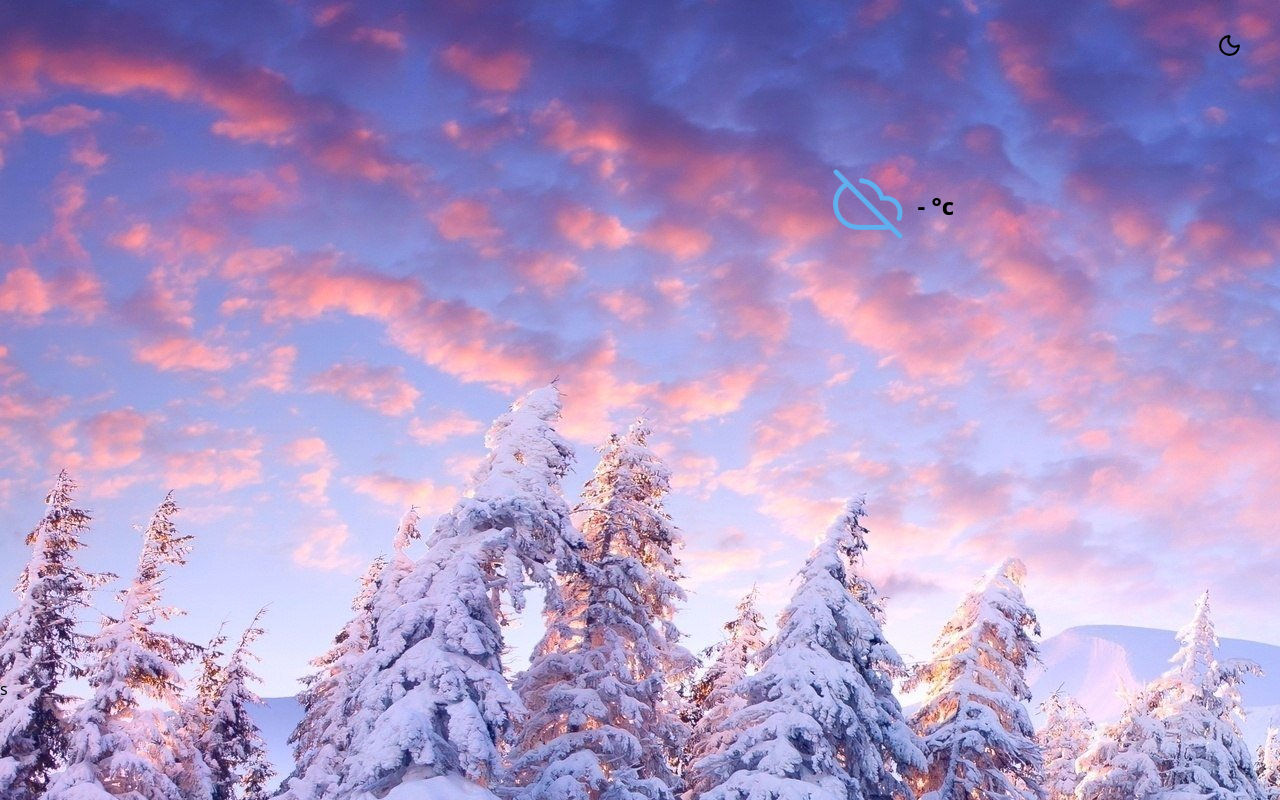
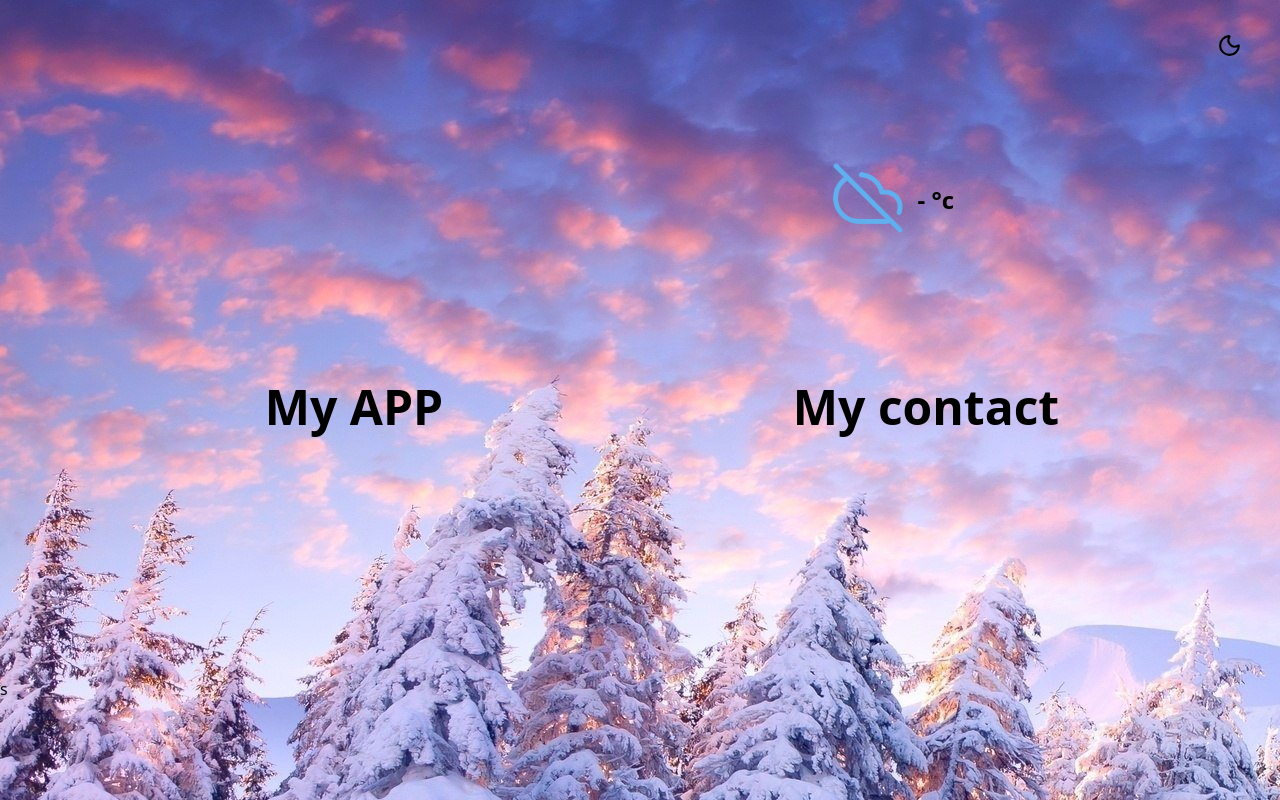
Before and after one commit to MishaPanivnyk/collection_hub_PM, a website built with Parcel: page src/index.html in a window 1280 px wide. Built offline with nearby package versions, Linux system fonts and the light colour scheme.

Commit message:
add title app and contact

```diff
--- a/src/index.html
+++ b/src/index.html
@@ -54,9 +54,13 @@
       </div>
 
       <div class="linksBlock" id="linksBlock">
-        <h1 class="my-app__title visually-hidden">My APP</h1>
-        <div class="linksBlockLeft" id="linksBlockLeft"></div>
-        <div class="linksBlockRight" id="linksBlockRight"></div>
+        <div class="linksBlockLeft" id="linksBlockLeft">
+          <h1 class="my-app__title">My APP</h1>
+        </div>
+
+        <div class="linksBlockRight" id="linksBlockRight">
+          <h1 class="my-app__title">My contact</h1>
+        </div>
       </div>
     </div>
 
--- a/src/sass/_app.scss
+++ b/src/sass/_app.scss
@@ -254,6 +254,8 @@ body {
   font-size: 6vh;
   color: var(--fg);
   font-weight: bolder;
+  display: flex;
+  justify-content: center;
 }
 .linksBlockLeft {
   grid-row: 1 / span 2;
@@ -342,7 +344,7 @@ body {
   grid-template-columns: repeat(2, 1fr);
   grid-template-rows: repeat(2, 1fr);
   grid-gap: 3rem;
-  padding: 0.4rem;
+  padding: 0.6rem;
 }
 
 .list {
```
